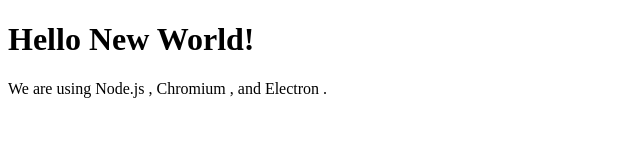
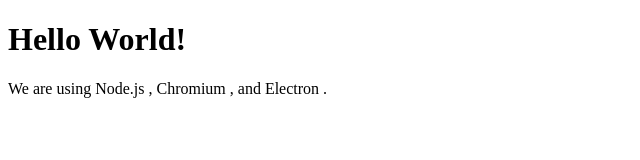
Before and after one commit to zzsux/electron-base-updater, an Electron app: page index.html in a window 800 px wide. Shown: the whole page, without its empty margins (0-640 px from the left). Drawn offline with Linux system fonts and the light colour scheme.

Commit message:
版本修改

```diff
--- a/index.html
+++ b/index.html
@@ -5,10 +5,10 @@
     <!-- https://developer.mozilla.org/en-US/docs/Web/HTTP/CSP -->
     <meta http-equiv="Content-Security-Policy" content="default-src 'self'; script-src 'self'; style-src 'self' 'unsafe-inline'">
     <link href="./styles.css" rel="stylesheet">
-    <title>Hello New World!</title>
+    <title>Hello World!</title>
   </head>
   <body>
-    <h1>Hello New World!</h1>
+    <h1>Hello World!</h1>
     We are using Node.js <span id="node-version"></span>,
     Chromium <span id="chrome-version"></span>,
     and Electron <span id="electron-version"></span>.
--- a/package.json
+++ b/package.json
@@ -1,6 +1,6 @@
 {
   "name": "electron-quick-start",
-  "version": "1.0.1",
+  "version": "1.0.0",
   "description": "A minimal Electron application",
   "main": "main.js",
   "scripts": {
```
